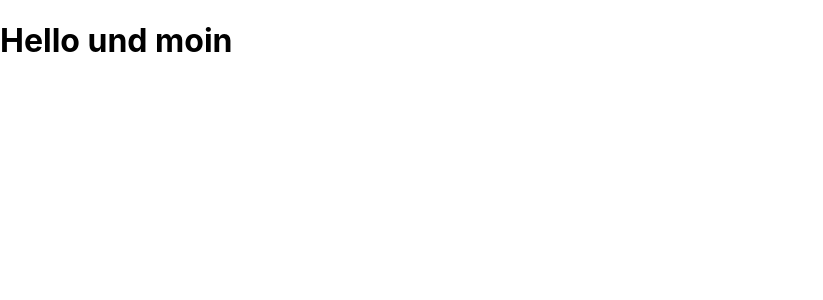
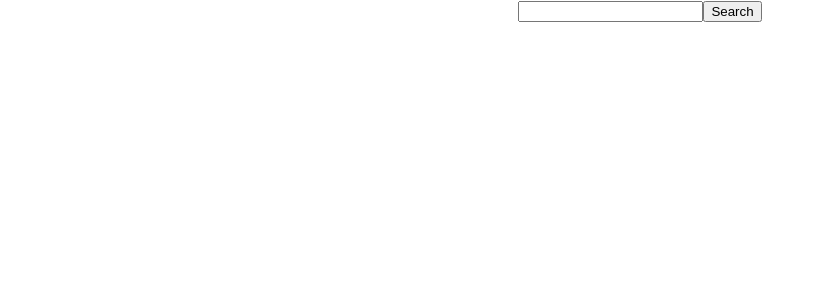
Before and after one commit to baskle/react-recipe-app, a React (Create React App) app: page / in a window 1280 px wide. Shown: the top 300 px of the page, without its empty margins (0-823 px from the left). Built offline with nearby package versions, Linux system fonts and the light colour scheme.

Commit message:
added search bar and API

```diff
--- a/src/App.js
+++ b/src/App.js
@@ -1,12 +1,22 @@
-import logo from "./logo.svg";
+import React, { useEffect, useState } from "react";
 import "./App.css";
 
-function App() {
+const App = () => {
+  const APP_ID = "e7de1eaf";
+  const APP_KEY = "0c66e30803206c41ffd23177884443f9";
+
+  const exampleRequest = `https://api.edamam.com/search?q=chicken&app_id=${APP_ID}&app_key=${APP_KEY}`;
+
   return (
-    <div>
-      <h1>Hello und moin</h1>
+    <div className="App">
+      <form className="search-form">
+        <input className="search-bar" type="text"></input>
+        <button className="search-button" type="submit">
+          Search
+        </button>
+      </form>
     </div>
   );
-}
+};
 
 export default App;
```
Also changed, not shown: src/logo.svg (deleted), 1 other file (tests, documents, lock files or other folders).
